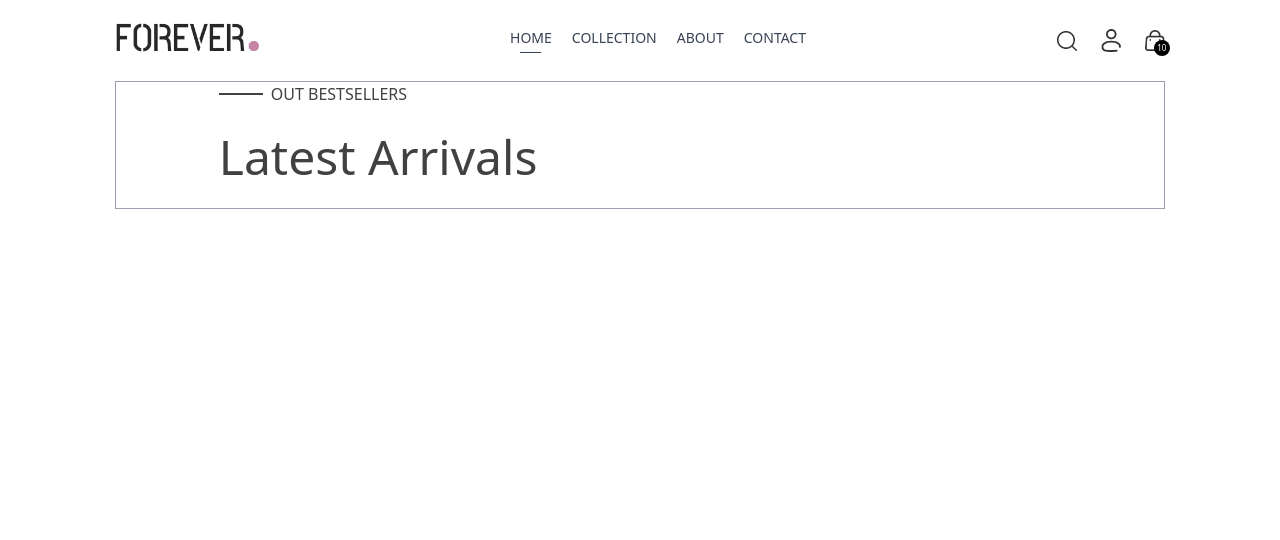
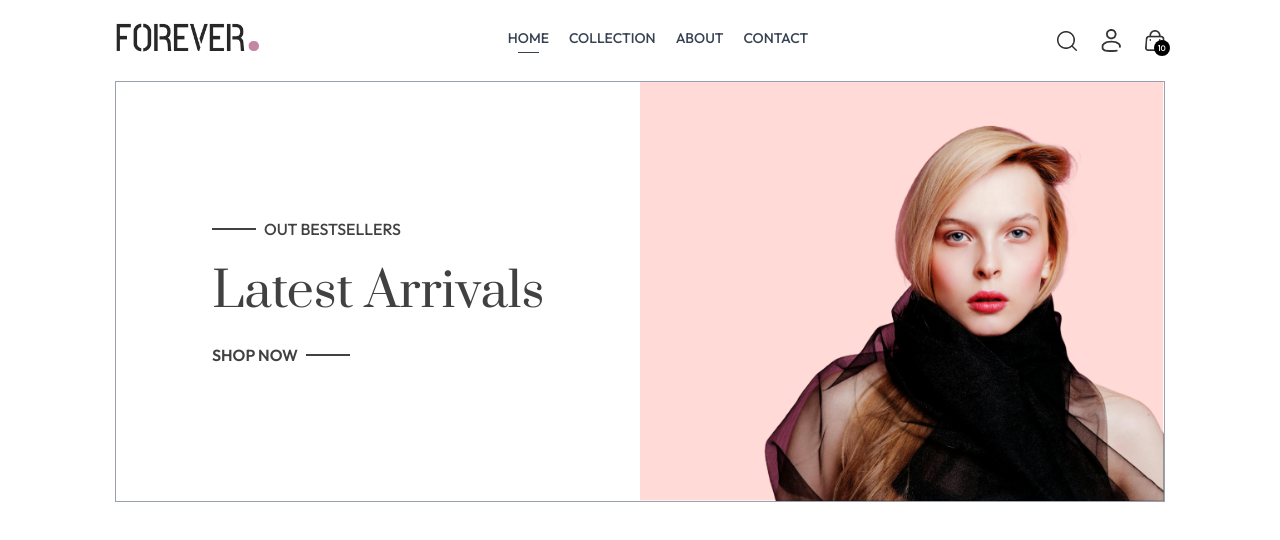
Before and after one commit to MdLaraib25/E-Commerce, a React (Vite) app in the folder frontend/: page / in a window 1280 px wide. Shown: the top 540 px of the page. Built offline with nearby package versions, Linux system fonts and the light colour scheme.

Commit message:
started with Context

```diff
--- a/frontend/src/components/Hero.jsx
+++ b/frontend/src/components/Hero.jsx
@@ -1,18 +1,28 @@
 import React from 'react'
+import { assets } from '../assets/assets'
 
 export const Hero = () => {
   return (
     <div className='flex flex-col sm:flex-row border border-gray-400' >
       {/* Hero left side */}
+
       <div className='w-full sm:w-1/2 flex items-center justify-center py-10 sm:py-0' >
           <div className='text-[#414141] '>
-            <div className='flex items-center  gap-2 '>
-              <p className='w-8 md:w-11 h-[2px] bg-[#414141] '></p>
+            <div className='flex items-center gap-2 '>
+              <p className='w-8 md:w-11 h-0.5 bg-[#414141] '></p>
               <p className='font-medium text-sm md:text-base ' >OUT BESTSELLERS</p>
             </div>
-            <h1 className=' text-3xl sm:py-3 lg:text-5xl leading-relaxed ' >Latest Arrivals</h1>
+
+            <h1 className=' prata-regular text-3xl sm:py-3 lg:text-5xl leading-relaxed ' >Latest Arrivals</h1>
+            <div className='flex items-center gap-2'>
+              <p className='font-semibold text-sm md:text-base '>SHOP NOW</p>
+              <p className='w-8 md:w-11 h-0.5 bg-[#414141]' ></p>
+            </div>
           </div>
       </div>
+      {/* Hero right side */}
+      <img className='w-full sm:w-1/2' src= {assets.hero_img} alt="" />
+
     </div>
   )
 }
--- /dev/null
+++ b/frontend/src/components/LatestCollection.jsx
@@ -0,0 +1,9 @@
+import React from 'react'
+
+const LatestCollection = () => {
+  return (
+    <div>LatestCollection</div>
+  )
+}
+
+export default LatestCollection
--- /dev/null
+++ b/frontend/src/context/ShopContext.jsx
@@ -0,0 +1,19 @@
+import { createContext } from "react";
+import { products } from "../assets/assets";
+
+export const ShopContext = createContext();
+
+const ShopContextProvider = (props) => {
+    const currency = '$';
+    const deliver_fee = 10;
+
+    const value = {
+        products, currency , deliver_fee
+    }
+    return (
+        <ShopContext.Provider value={value}>
+            {props.children}
+        </ShopContext.Provider>
+    )
+}
+export default ShopContextProvider;
--- a/frontend/src/index.css
+++ b/frontend/src/index.css
@@ -1,5 +1,21 @@
+@import url('https://fonts.googleapis.com/css2?family=Outfit:wght@100..900&family=Prata&display=swap');
 @import "tailwindcss";
 
 a.active hr {
     display: block;
 }
+* {
+    font-family: "Outfit", "sans-serif";
+}
+.prata-regular {
+  font-family: "Prata", serif;
+  font-weight: 400;
+  font-style: normal;
+}
+
+/* .outfit-<uniquifier> {
+  font-family: "Outfit", sans-serif;
+  font-optical-sizing: auto;
+  font-weight: <weight>;
+  font-style: normal;
+} */
```
